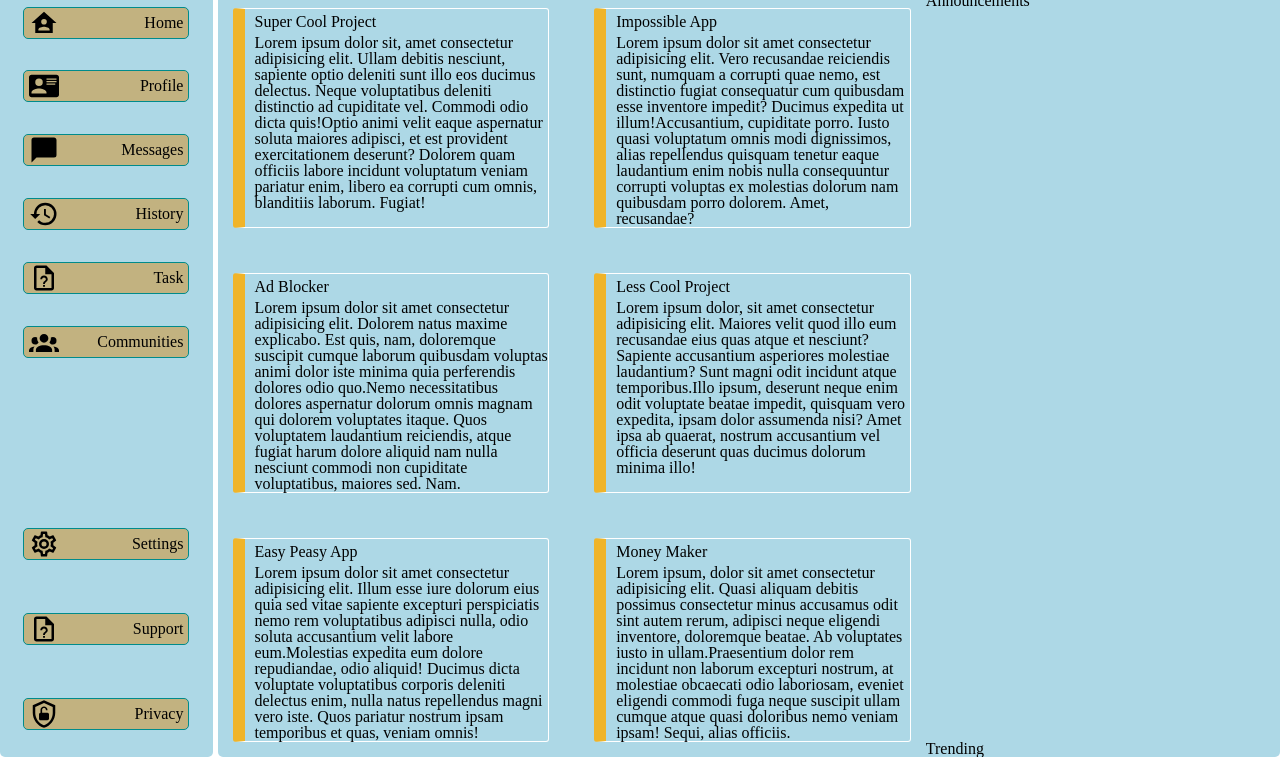
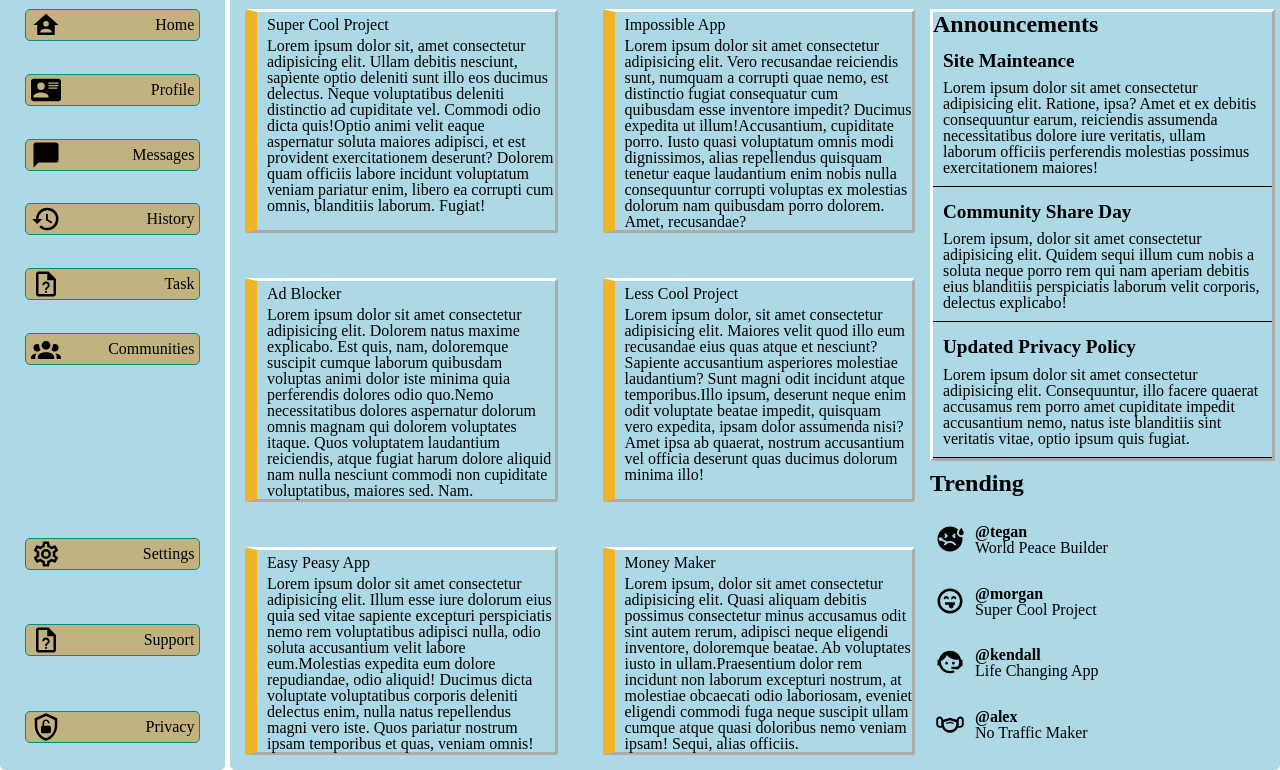
Before and after one commit to dk-ties/TOP_FullStackJavascript, a plain HTML site: page Admin-Dashboard/index.html in a window 1280 px wide. Shown: the part 137-907 px from the top of the page. Drawn offline with Linux system fonts and the light colour scheme.

Commit message:
Styling the trending section, add icons, and changede a little over all view

```diff
--- a/Admin-Dashboard/index.html
+++ b/Admin-Dashboard/index.html
@@ -166,9 +166,71 @@
         <div class="annouc">
           <div class="Announcements">
             <h1>Announcements</h1>
+            <div class="annoucementsInfo">
+              <h1>Site Mainteance</h1>
+              <p>
+                <span
+                  >Lorem ipsum dolor sit amet consectetur adipisicing elit.
+                  Ratione, ipsa? Amet et ex debitis consequuntur earum,
+                  reiciendis assumenda necessitatibus dolore iure veritatis,
+                  ullam laborum officiis perferendis molestias possimus
+                  exercitationem maiores!</span
+                >
+              </p>
+            </div>
+            <div class="annoucementsInfo">
+              <h1>Community Share Day</h1>
+              <p>
+                <span
+                  >Lorem ipsum, dolor sit amet consectetur adipisicing elit.
+                  Quidem sequi illum cum nobis a soluta neque porro rem qui nam
+                  aperiam debitis eius blanditiis perspiciatis laborum velit
+                  corporis, delectus explicabo!</span
+                >
+              </p>
+            </div>
+            <div class="annoucementsInfo">
+              <h1>Updated Privacy Policy</h1>
+              <p>
+                <span
+                  >Lorem ipsum dolor sit amet consectetur adipisicing elit.
+                  Consequuntur, illo facere quaerat accusamus rem porro amet
+                  cupiditate impedit accusantium nemo, natus iste blanditiis
+                  sint veritatis vitae, optio ipsum quis fugiat.</span
+                >
+              </p>
+            </div>
           </div>
           <div class="Trending">
             <h1>Trending</h1>
+            <div>
+              <img src="icons/content/emoticon-sick.svg" alt="" />
+              <div>
+                <h1>@tegan</h1>
+                <p>World Peace Builder</p>
+              </div>
+            </div>
+            <div>
+              <img src="icons/content/emoticon-tongue-outline.svg" alt="" />
+              <div>
+                <h1>@morgan</h1>
+                <p>Super Cool Project</p>
+              </div>
+            </div>
+            <div>
+              <img src="icons/content/face-agent.svg" alt="" />
+              <div>
+                <h1>@kendall</h1>
+                <p>Life Changing App</p>
+              </div>
+            </div>
+            <div>
+              <img src="icons/content/face-mask-outline.svg" alt="" />
+              <div>
+                <h1>@alex</h1>
+                <p>No Traffic Maker</p>
+              </div>
+            </div>
           </div>
         </div>
       </div>
--- a/Admin-Dashboard/style.css
+++ b/Admin-Dashboard/style.css
@@ -1,9 +1,9 @@
 /* Overall layout */
 .wrapper {
-  height: 90vh;
+  height: 100vh;
   width: 100%;
   display: grid;
-  grid-template-columns: 1fr 5fr;
+  grid-template-columns: 225px 5fr;
   grid-template-rows: 1fr 5fr;
   gap: 5px;
 }
@@ -41,6 +41,7 @@
   display: flex;
   justify-content: space-evenly;
   align-items: center;
+  align-self: center;
   flex-wrap: wrap;
 }
 .topNav {
@@ -93,7 +94,8 @@ img {
 .headerSearch {
   flex: 5;
   justify-self: end;
-  margin: 5px 0 5px 0;
+  margin: 10px 0 10px 0;
+  background-color: #c2b280;
 }
 .headerTop > img {
   height: 30px;
@@ -181,9 +183,9 @@ img {
 .card > .cardCards {
   margin: 15px;
   border-left: solid 0.8rem #f0b429;
-  border-top: 1px white solid;
-  border-right: 1px white solid;
-  border-bottom: 0.1px white solid;
+  border-top: 0.2rem white outset;
+  border-right: 0.2rem white outset;
+  border-bottom: 0.2rem white outset;
   border-radius: 3px;
 }
 .card > .cardCards > * {
@@ -196,6 +198,49 @@ img {
   display: flex;
   flex-direction: column;
 }
+/* content annouce announcements */
 .Announcements {
   flex: 1;
+  display: grid;
+  grid-template-columns: 1fr;
+  gap: 15px;
+  margin: 15px 5px 10px 0;
+  border: 0.2rem outset white;
 }
+.Announcements > h1 {
+  font-size: 1.5rem;
+  font-weight: bold;
+}
+.Trending {
+  flex: 1;
+  display: grid;
+  grid-template-columns: 1fr;
+}
+.annoucementsInfo {
+  border-bottom: 1px solid black;
+  padding: 0 10px 10px 10px;
+}
+.annoucementsInfo > h1 {
+  font-size: 1.2rem;
+  margin-bottom: 10px;
+  font-weight: bold;
+}
+/* content annouce trending */
+.Trending > div {
+  display: flex;
+  flex-wrap: wrap;
+}
+.Trending > div > img {
+  height: 30px;
+  width: 30px;
+  margin-right: 10px;
+  display: inline;
+}
+.Trending > div > div > h1 {
+  font-size: 1rem;
+  font-weight: bold;
+}
+.Trending > h1 {
+  font-size: 1.5rem;
+  font-weight: bold;
+}
```
Also changed, not shown: Admin-Dashboard/icons/content/emoticon-sick.svg (added), Admin-Dashboard/icons/content/emoticon-tongue-outline.svg (added), Admin-Dashboard/icons/content/face-agent.svg (added), Admin-Dashboard/icons/content/face-mask-outline.svg (added), 1 other file.
